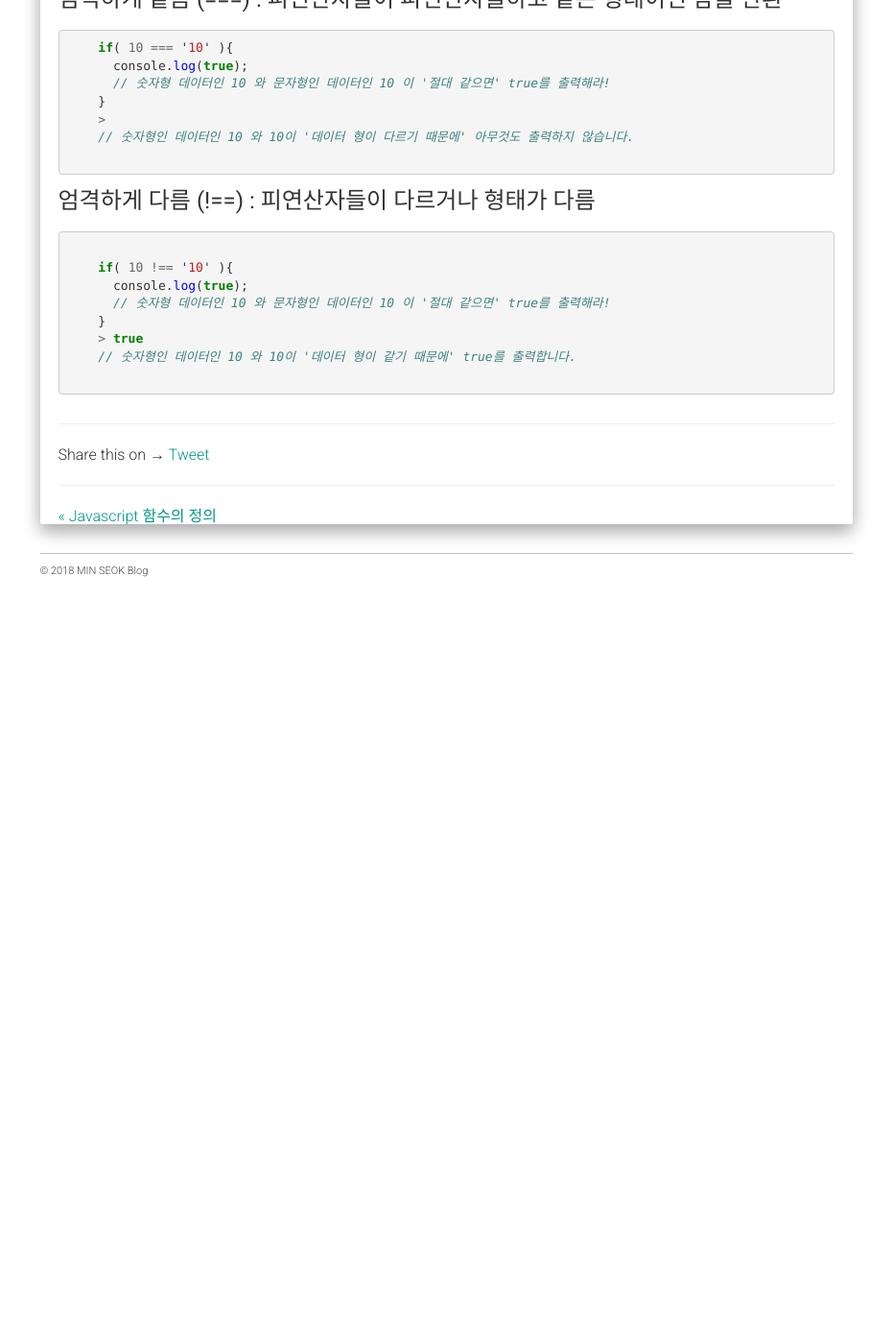
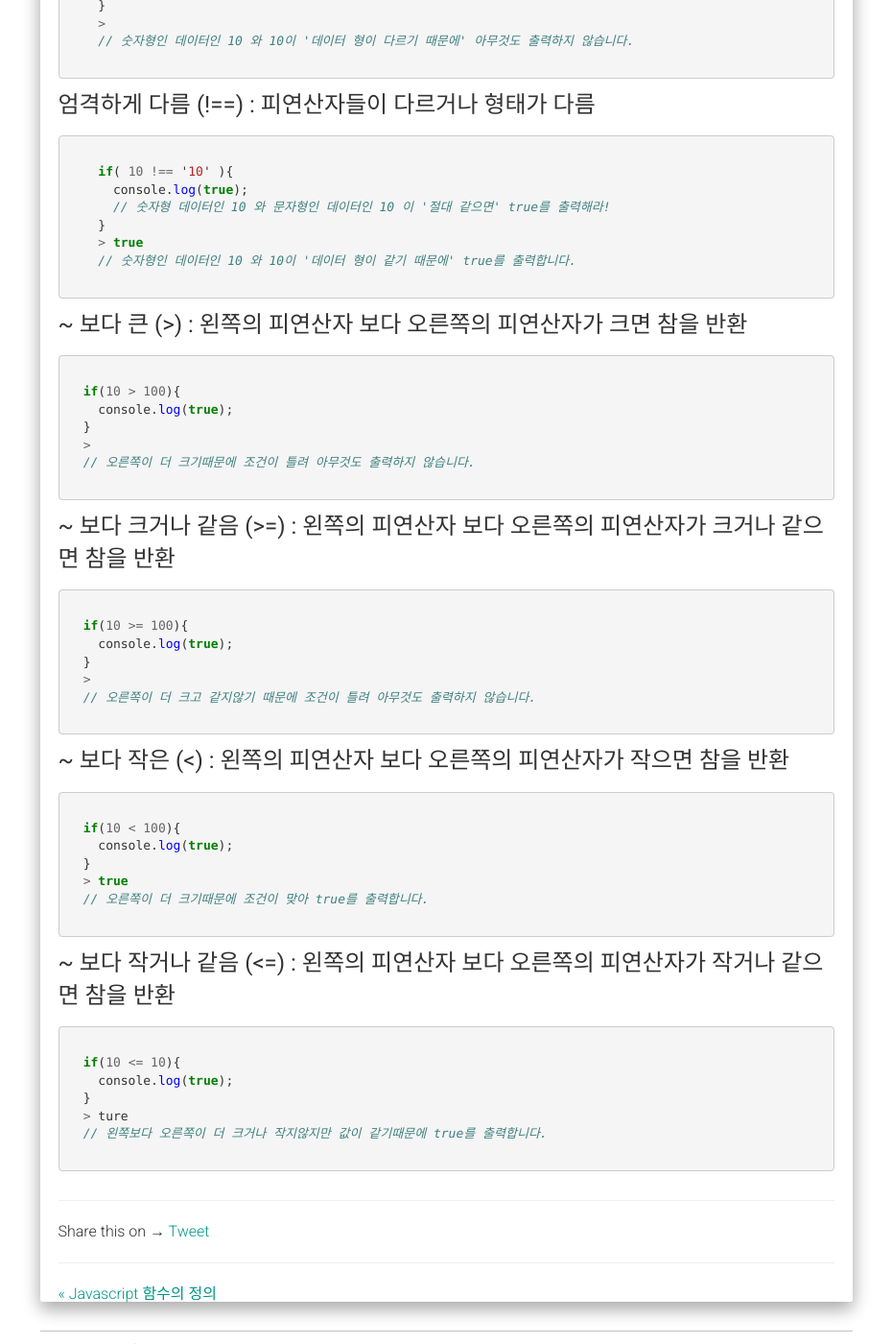
Before and after one commit to alalstjr/promote.github.io, a Jekyll site: the page built from _posts/2018-09-02-JavaScript 조건문의 종류와 사용방법.md, in a window 1280 px wide and 1400 px high, scrolled down 3595 px. Shown: the whole window at 96% size, without its empty margins (321-1251 px from the left). Built offline with Jekyll 4.4.1, drawn with Linux system fonts in a browser that asks for light colours; nearby versions of some CDN libraries; our own code applies the rules of GitHub Pages for plain Markdown files; comment, search, counter and statistics services are not loaded; before the commit the page ends 4225 px from its top, so only the background shows below that; some of the changed text lies outside the part shown.

Commit message:
Update 2018-09-02-JavaScript 조건문의 종류와 사용방법.md

```diff
--- a/_posts/2018-09-02-JavaScript 조건문의 종류와 사용방법.md
+++ b/_posts/2018-09-02-JavaScript 조건문의 종류와 사용방법.md
@@ -122,15 +122,7 @@ $('.title',$('#box_two')) #box_two 내부에있는 .title 값을 가져와라
     <p>비교 연산자는 피연산자들을 비교하고 비교에 따라 논리 값을 반환합니다. 피연산자들은 숫자, 문자열, 논리형, 객체 를 사용할 수 있습니다. 문자열은 유니코드 값을 사용하여 표준 사전순서를 기반으로 비교합니다. 만약 두 피연산자가 다른 형태일 경우,자바스크립트는 대부분 비교를 위해 피연산자를 적절한 타입으로 변환합니다. 이런 행동은 보통 숫자로 피연산자를 숫자로 비교하는 형태로 나타납니다. 형태를 바꾸기의 유일한 예외는 엄격한 비교를 수행하는 === 과 !== 연산이 관련되는 경우입니다.</p>
     <a href="https://developer.mozilla.org/ko/docs/Web/JavaScript/Guide/Expressions_and_Operators" target="_balnk"> - MDN 연산자</a>
 </div>
-  <p>비교연산자의 종류</p>
-
-
-
-
-  <p>~ 보다 큰 (>) : 왼쪽의 피연산자 보다 오른쪽의 피연산자가 크면 참을 반환</p>
-  <p>~ 보다 크거나 같음 (>=) : 왼쪽의 피연산자 보다 오른쪽의 피연산자가 크거나 같으면 참을 반환</p>
-  <p>~ 보다 작은 (<) : 왼쪽의 피연산자 보다 오른쪽의 피연산자가 작으면 참을 반환</p>
-  <p>~ 보다 작거나 같음 (<=) : 왼쪽의 피연산자 보다 오른쪽의 피연산자가 작거나 같으면 참을 반환</p>
+  <div class="small-title">비교연산자의 종류</div>
 
   <p>글로 보는것보다 바로 예제를 통해 확인해보고 빠르게 이해해 보도록 하겠습니다.</p>
 
@@ -195,4 +187,40 @@ $('.title',$('#box_two')) #box_two 내부에있는 .title 값을 가져와라
     > true
     // 숫자형인 데이터인 10 와 10이 '데이터 형이 같기 때문에' true를 출력합니다.
   {% endhighlight %}
+
+  <div class="small-title">~ 보다 큰 (>) : 왼쪽의 피연산자 보다 오른쪽의 피연산자가 크면 참을 반환</div>
+  {% highlight javascript %}
+  if(10 > 100){
+    console.log(true);
+  }
+  >
+  // 오른쪽이 더 크기때문에 조건이 틀려 아무것도 출력하지 않습니다.
+  {% endhighlight %}
+
+  <div class="small-title">~ 보다 크거나 같음 (>=) : 왼쪽의 피연산자 보다 오른쪽의 피연산자가 크거나 같으면 참을 반환</div>
+  {% highlight javascript %}
+  if(10 >= 100){
+    console.log(true);
+  }
+  >
+  // 오른쪽이 더 크고 같지않기 때문에 조건이 틀려 아무것도 출력하지 않습니다.
+  {% endhighlight %}
+
+  <div class="small-title">~ 보다 작은 (<) : 왼쪽의 피연산자 보다 오른쪽의 피연산자가 작으면 참을 반환</div>
+  {% highlight javascript %}
+  if(10 < 100){
+    console.log(true);
+  }
+  > true
+  // 오른쪽이 더 크기때문에 조건이 맞아 true를 출력합니다.
+  {% endhighlight %}
+
+  <div class="small-title">~ 보다 작거나 같음 (<=) : 왼쪽의 피연산자 보다 오른쪽의 피연산자가 작거나 같으면 참을 반환</div>
+  {% highlight javascript %}
+  if(10 <= 10){
+    console.log(true);
+  }
+  > ture
+  // 왼쪽보다 오른쪽이 더 크거나 작지않지만 값이 같기때문에 true를 출력합니다.
+  {% endhighlight %}
 </div>
```
